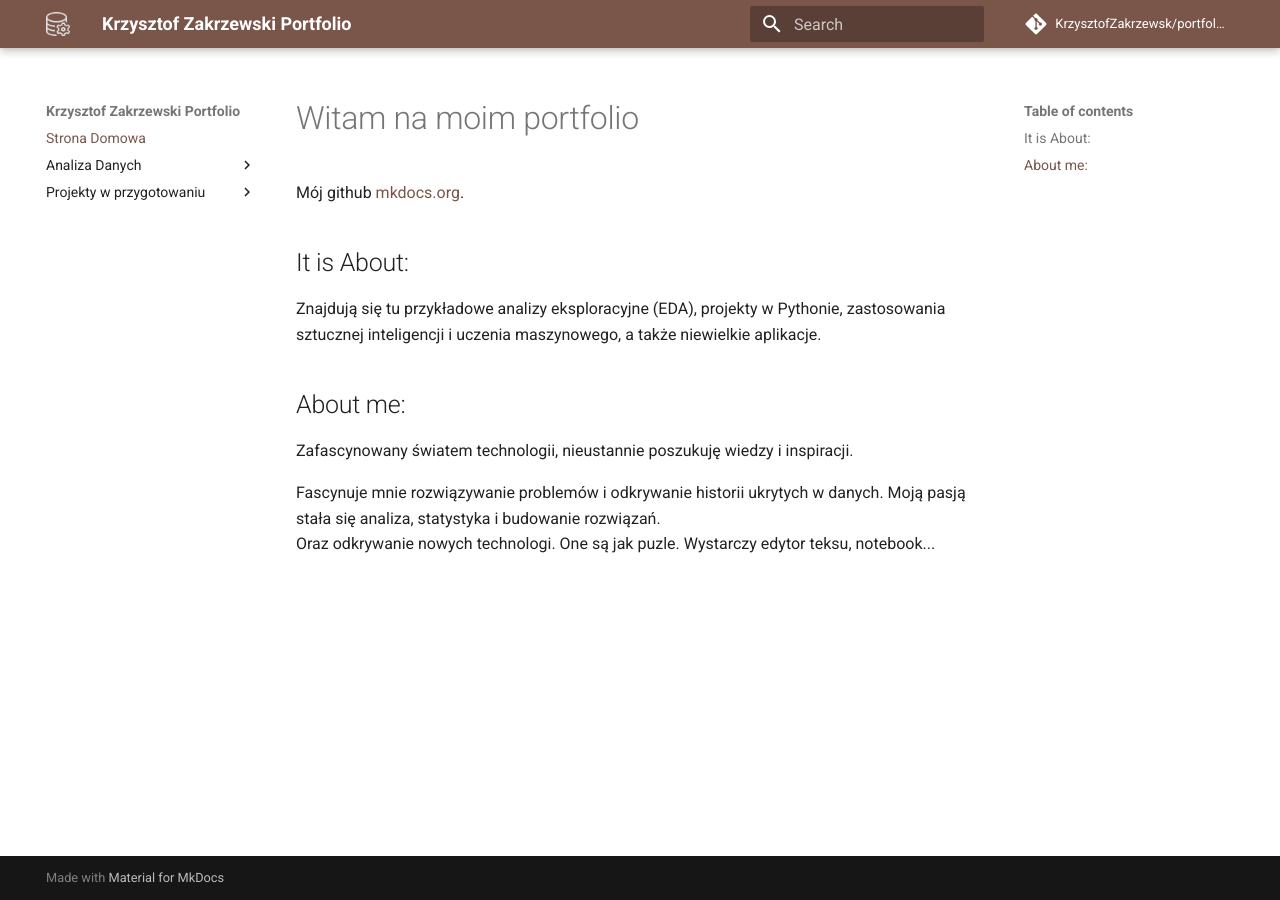
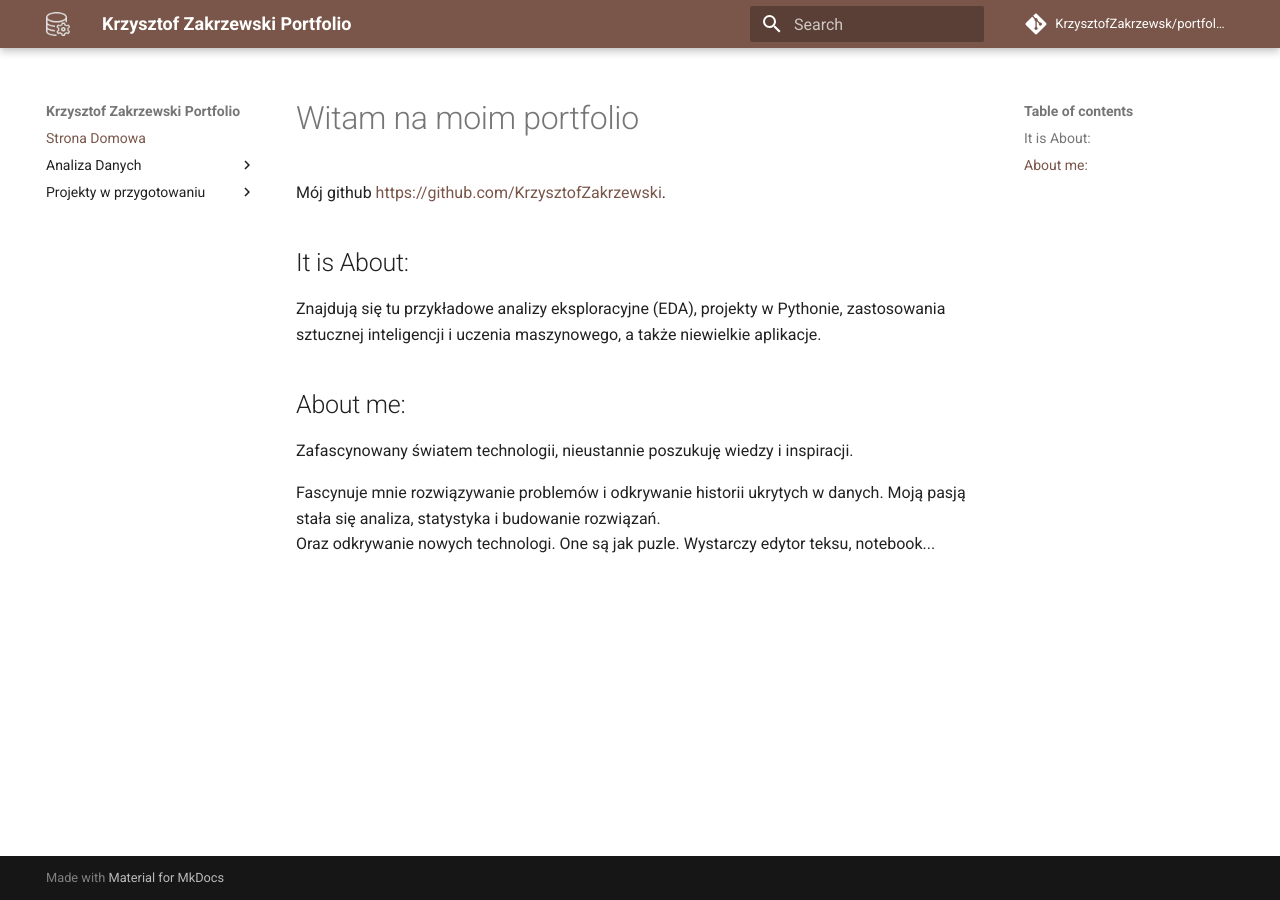
Before and after one commit to KrzysztofZakrzewski/portfolio, an MkDocs documentation site: the page built from docs/index.md, in a window 1280 px wide. Built offline with MkDocs 1.6.1 and Material for MkDocs 9.7.7, drawn with Linux system fonts in a browser that asks for light colours; comment, search, counter and statistics services are not loaded.

Commit message:
ading github adres

```diff
--- a/docs/index.md
+++ b/docs/index.md
@@ -1,6 +1,6 @@
 # Witam na moim portfolio
 
-Mój github [mkdocs.org](https://www.mkdocs.org).
+Mój github [https://github.com/KrzysztofZakrzewski](https://github.com/KrzysztofZakrzewski).
 
 ## It is About:
 Znajdują się tu przykładowe analizy eksploracyjne (EDA), projekty w Pythonie, zastosowania sztucznej inteligencji i uczenia maszynowego, a także niewielkie aplikacje.
```
